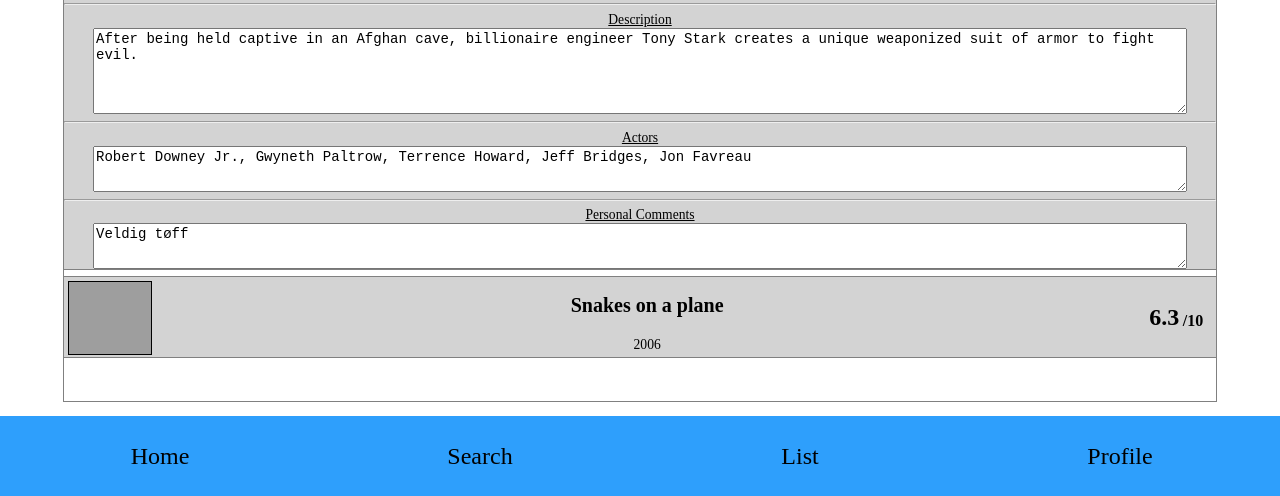
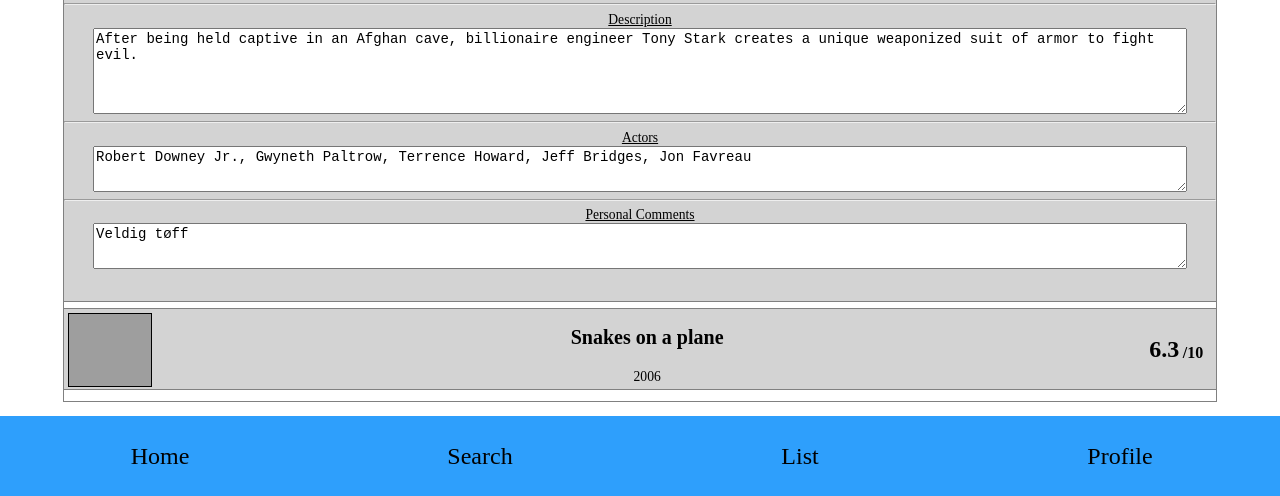
Before and after one commit to Team-LAMA/watchlist_app, a plain HTML site: page index.html in a window 1280 px wide. Shown: the part 304-800 px from the top of the page. Drawn offline with Linux system fonts and the light colour scheme; grey boxes are pictures that could not be loaded.

Commit message:
add padding div to bottom of movieElements

```diff
--- a/generate/generateMovieElement.js
+++ b/generate/generateMovieElement.js
@@ -213,6 +213,7 @@ function generateMovieElement(movieList, index, onClick, options = {}) {
 
 	// Closing movieElement expanded
 	html += /*html*/ `
+			<div class="movieElement padder"></div>
 		</div>
 	`
 
--- a/style.css
+++ b/style.css
@@ -584,3 +584,7 @@ width: 12.3vh;
 .movieElement.personalComments>textarea{
 	height: 5vh;
 }
+
+.movieElement.padder {
+	height: 2.5vw;
+}
```
